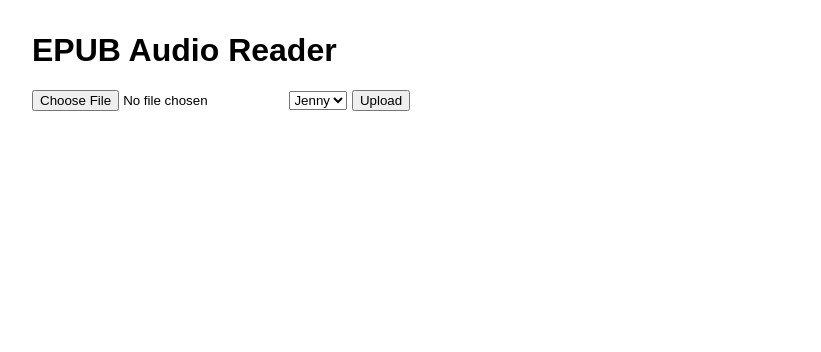
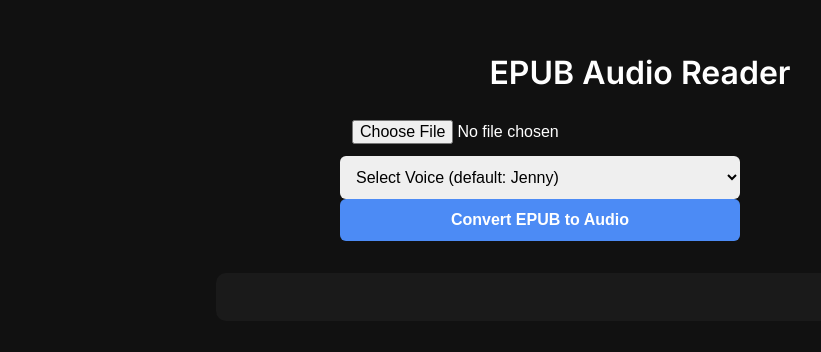
Before and after one commit to 64Alfred64/epub-audiobook, a Flask app: page / in a window 1280 px wide. Shown: the top 352 px of the page, without its empty margins (0-821 px from the left). Run offline with Flask 3, Linux system fonts and the light colour scheme.

Commit message:
Update index.html

```diff
--- a/templates/index.html
+++ b/templates/index.html
@@ -2,54 +2,166 @@
 <html lang="en">
 <head>
   <meta charset="UTF-8" />
+  <meta name="viewport" content="width=device-width, initial-scale=1.0"/>
   <title>EPUB Audio Reader</title>
+  <link href="https://fonts.googleapis.com/css2?family=Inter:wght@400;600&display=swap" rel="stylesheet"/>
   <style>
-    body { font-family: sans-serif; margin: 2rem; }
-    #chunks div { margin: .5rem 0; padding: .5rem; cursor: pointer; }
-    .playing { background-color: #f0f8ff; }
+    body {
+      font-family: 'Inter', sans-serif;
+      background-color: #111;
+      color: #fff;
+      margin: 0;
+      padding: 2rem;
+    }
+    h1 {
+      font-size: 2rem;
+      font-weight: 600;
+      margin-bottom: 1rem;
+      text-align: center;
+    }
+    .controls {
+      max-width: 600px;
+      margin: 0 auto 2rem auto;
+      display: flex;
+      flex-direction: column;
+      gap: 1rem;
+      align-items: center;
+    }
+    input[type="file"], select, button {
+      width: 100%;
+      max-width: 400px;
+      padding: 0.75rem;
+      border-radius: 6px;
+      border: none;
+      font-size: 1rem;
+    }
+    button {
+      background-color: #4c8bf5;
+      color: white;
+      cursor: pointer;
+      font-weight: 600;
+    }
+    button:hover {
+      background-color: #3a6fe2;
+    }
+    #textDisplay {
+      max-width: 800px;
+      margin: 0 auto;
+      background-color: #1a1a1a;
+      padding: 1.5rem;
+      border-radius: 10px;
+      line-height: 1.6;
+      white-space: pre-wrap;
+    }
+    .highlight {
+      background-color: #4c8bf5;
+      color: white;
+      padding: 0 4px;
+      border-radius: 4px;
+      transition: background-color 0.3s;
+    }
+    span {
+      cursor: pointer;
+    }
   </style>
 </head>
 <body>
+
   <h1>EPUB Audio Reader</h1>
+
+  <div class="controls">
     <form id="uploadForm">
-    <input type="file" id="epub" accept=".epub" required />
-    <select id="voice">
-      <option value="en-US-JennyNeural">Jenny</option>
-      <option value="en-US-GuyNeural">Guy</option>
+      <input type="file" id="epubFile" name="epub" accept=".epub" required />
+      <select id="voiceSelect" name="voice">
+        <option value="">Select Voice (default: Jenny)</option>
       </select>
-    <button type="submit">Upload</button>
+      <button type="submit">Convert EPUB to Audio</button>
     </form>
-  <div id="chunks"></div>
+  </div>
+
+  <div id="textDisplay"></div>
+
   <script>
-    document.getElementById('uploadForm').onsubmit = async (e) => {
+    const voices = [
+      "en-AU-NatashaNeural", "en-AU-WilliamNeural", "en-CA-ClaraNeural", "en-CA-LiamNeural",
+      "en-GB-LibbyNeural", "en-GB-RyanNeural", "en-GB-SoniaNeural", "en-IN-NeerjaNeural",
+      "en-IN-PriyaNeural", "en-US-AriaNeural", "en-US-GuyNeural", "en-US-JennyNeural",
+      "en-US-MichelleNeural", "en-US-TonyNeural"
+    ];
+
+    const voiceSelect = document.getElementById('voiceSelect');
+    voices.forEach(v => {
+      const option = document.createElement('option');
+      option.value = v;
+      option.textContent = v;
+      voiceSelect.appendChild(option);
+    });
+
+    const form = document.getElementById('uploadForm');
+    const textDisplay = document.getElementById('textDisplay');
+
+    let audioFiles = [];
+    let currentAudio = null;
+
+    form.addEventListener('submit', async (e) => {
       e.preventDefault();
-      const fileInput = document.getElementById('epub');
-      const voice = document.getElementById('voice').value;
-      const formData = new FormData();
-      formData.append('epub', fileInput.files[0]);
-      formData.append('voice', voice);
-      const res = await fetch('/upload', { method: 'POST', body: formData });
-      const { upload_id, chunks } = await res.json();
-      const container = document.getElementById('chunks');
-      container.innerHTML = '';
-      chunks.forEach((text, idx) => {
-        const div = document.createElement('div');
-        div.textContent = text;
-        div.onclick = () => playChunk(upload_id, idx, div);
-        container.appendChild(div);
+      const formData = new FormData(form);
+      const selectedVoice = voiceSelect.value;
+      if (selectedVoice) {
+        formData.append('voice', selectedVoice);
+      }
+
+      textDisplay.textContent = 'Processing EPUB...';
+
+      try {
+        const res = await fetch('/upload', {
+          method: 'POST',
+          body: formData
         });
-    };
-    async function playChunk(upload_id, idx, el) {
-      document.querySelectorAll('.playing').forEach(x => x.classList.remove('playing'));
-      el.classList.add('playing');
-      const res = await fetch('/chunk', {
-        method: 'POST',
-        headers: { 'Content-Type': 'application/json' },
-        body: JSON.stringify({ upload_id, index: idx })
+
+        const data = await res.json();
+
+        if (!data.audio_files || !data.text_chunks) {
+          textDisplay.textContent = 'Conversion failed: ' + (data.error || 'Unknown error');
+          return;
+        }
+
+        audioFiles = data.audio_files;
+        textDisplay.innerHTML = '';
+
+        data.text_chunks.forEach((chunk, i) => {
+          const span = document.createElement('span');
+          span.textContent = chunk + ' ';
+          span.dataset.audio = `/audio/${data.audio_files[i]}`;
+          span.dataset.index = i;
+          textDisplay.appendChild(span);
         });
-      const buf = await res.arrayBuffer();
-      new Audio(URL.createObjectURL(new Blob([buf], { type: 'audio/mpeg' }))).play();
+      } catch (err) {
+        textDisplay.textContent = 'Error uploading file';
+        console.error(err);
       }
+    });
+
+    textDisplay.addEventListener('click', (e) => {
+      if (e.target.tagName.toLowerCase() === 'span' && e.target.dataset.audio) {
+        // Remove highlight from all spans
+        const spans = Array.from(textDisplay.querySelectorAll('span'));
+        spans.forEach(s => s.classList.remove('highlight'));
+
+        // Highlight clicked span
+        e.target.classList.add('highlight');
+
+        // Stop current audio if playing
+        if (currentAudio) {
+          currentAudio.pause();
+          currentAudio.currentTime = 0;
+        }
+
+        // Play the new audio
+        currentAudio = new Audio(e.target.dataset.audio);
+        currentAudio.play();
+      }
+    });
   </script>
 </body>
 </html>
```
Lines whose indentation alone changed are shown as unchanged.
